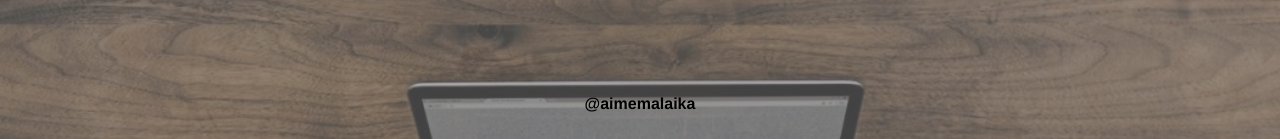
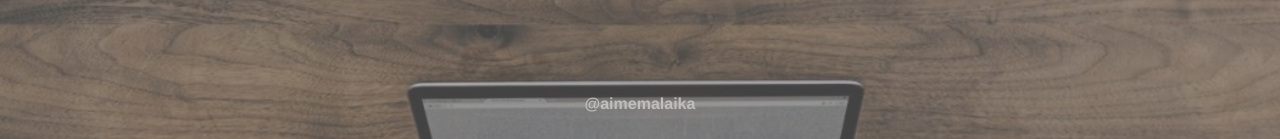
Before and after one commit to aimemalaika/Andela_Cycle_12_Chalenge_One, a plain HTML site: page UI/index.html in a window 1280 px wide. Shown: the part 661-800 px from the top of the page. Drawn offline with Linux system fonts and the light colour scheme.

Commit message:
[Fixes #168818334] mofiying the footer color

```diff
--- a/UI/css/main.css
+++ b/UI/css/main.css
@@ -169,7 +169,7 @@ mark {
     text-decoration: none;
     font-family: helvetica;
     font-size: 1em;
-    color: #000;
+    color: #bfbdbd;
     font-weight: bold;
     padding: 25px 0;
 }
```
